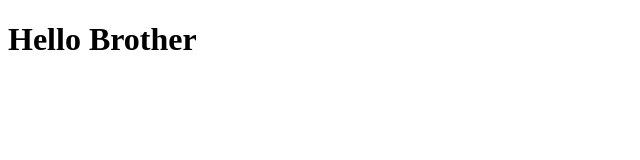
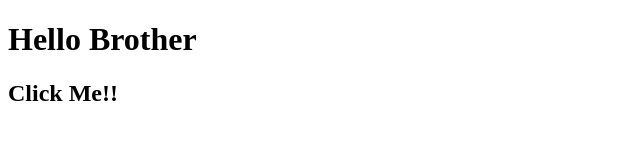
Before and after one commit to Arnavgl/Github_Basics, a plain HTML site: page index.html in a window 1280 px wide. Shown: the whole page, without its empty margins (0-640 px from the left). Drawn offline with Linux system fonts and the light colour scheme.

Commit message:
next commit

```diff
--- a/index.html
+++ b/index.html
@@ -7,5 +7,6 @@
   </head>
   <body>
     <h1>Hello Brother</h1>
+    <h2>Click Me!!</h2>
   </body>
 </html>
```
